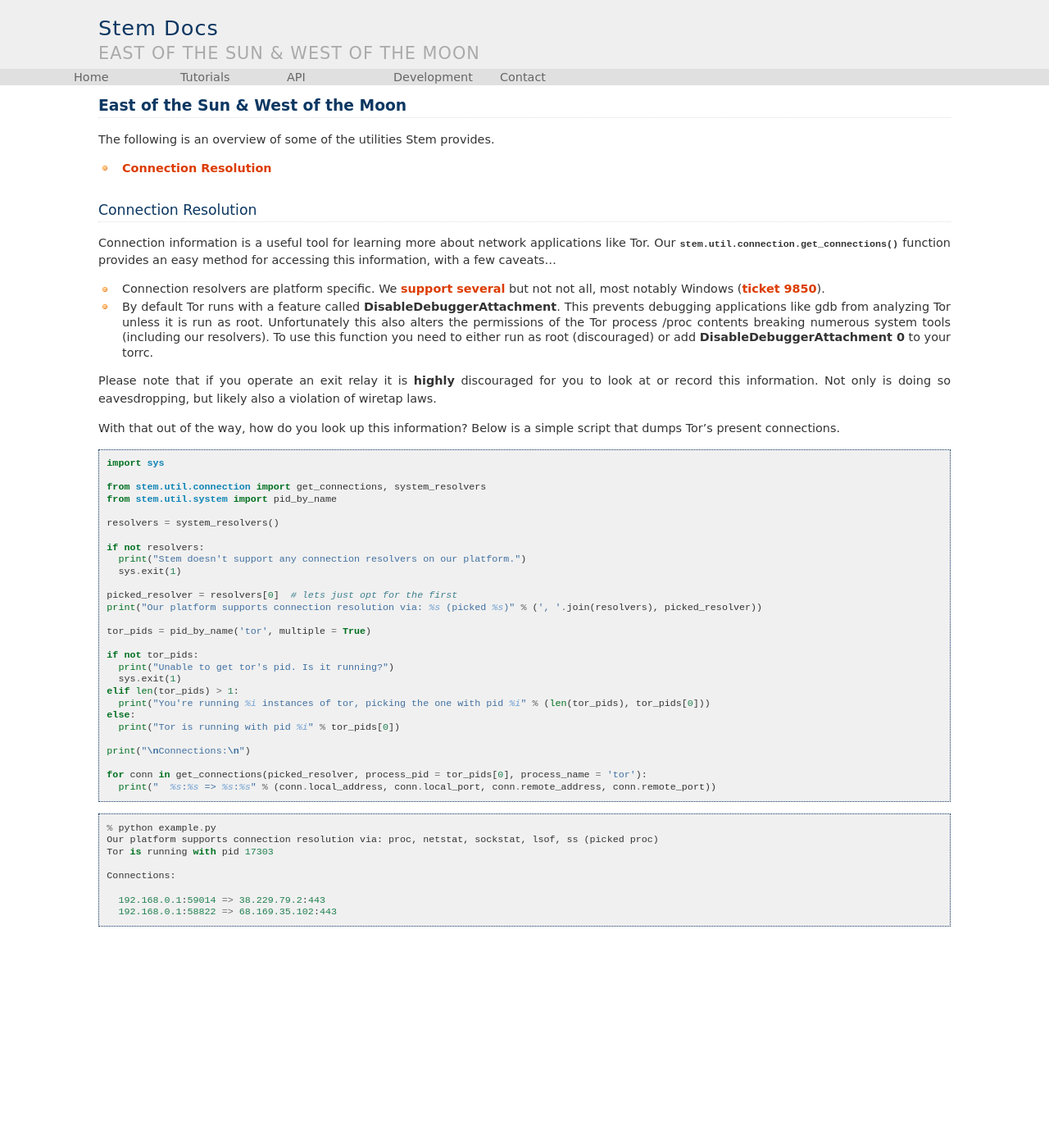
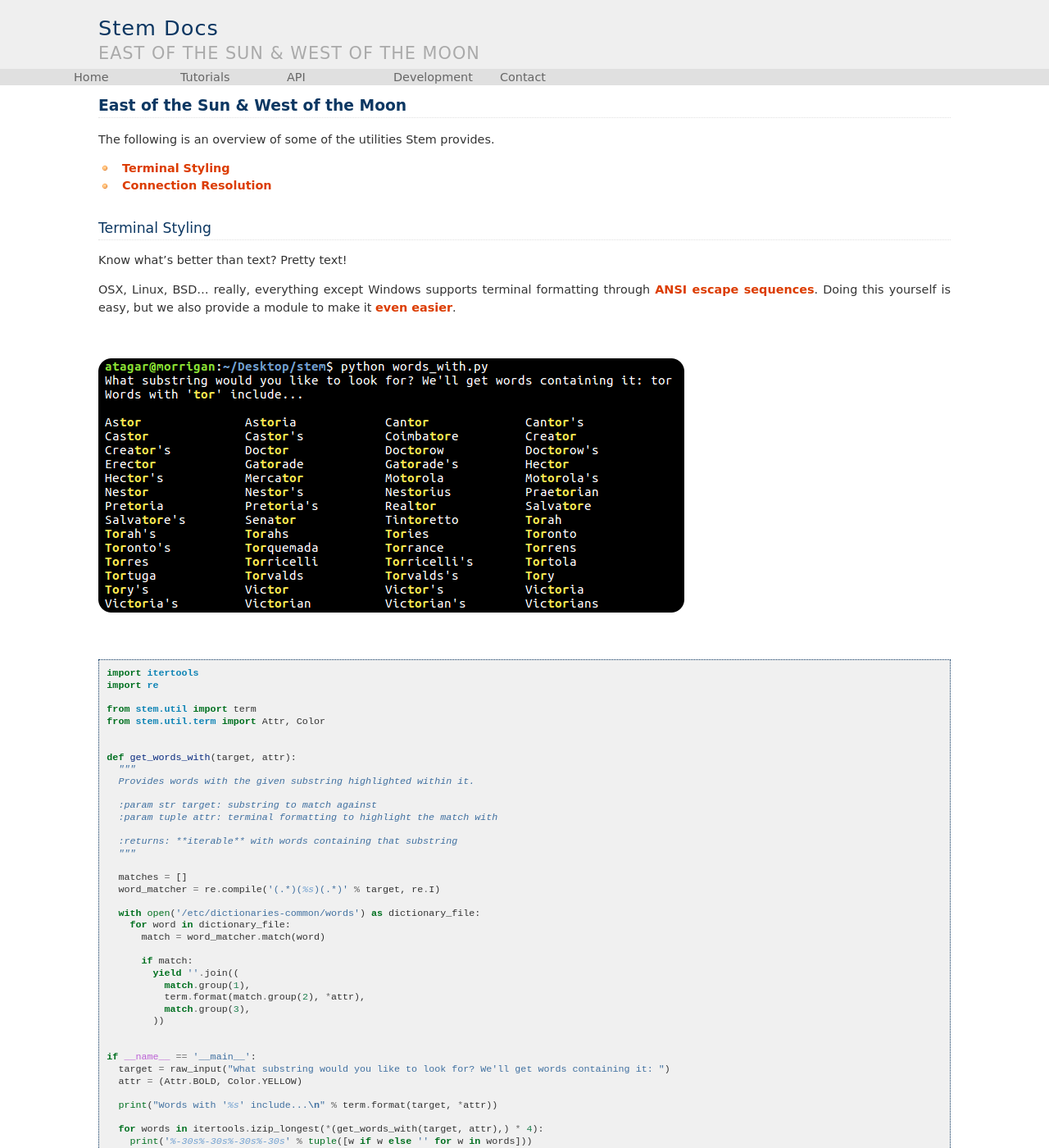
Before and after one commit to torproject/stem, a Sphinx documentation site: the page built from docs/tutorials/east_of_the_sun.rst, in a window 1280 px wide and 1400 px high. Shown: the whole window at 82% size. Built offline with Sphinx 7.4.7, drawn with Linux system fonts in a browser that asks for light colours.

Commit message:
Add stem.util.term to tutorials
Long ago I made a utilities tutorial with the plan for it to have a myriad of
tools, but year later it still just has our connection module. Long overdue we
add something. :P

```diff
--- /dev/null
+++ b/docs/_static/example/words_with.py
@@ -0,0 +1,40 @@
+import itertools
+import re
+
+from stem.util import term
+from stem.util.term import Attr, Color
+
+
+def get_words_with(target, attr):
+  """
+  Provides words with the given substring highlighted within it.
+
+  :param str target: substring to match against
+  :param tuple attr: terminal formatting to highlight the match with
+
+  :returns: **iterable** with words containing that substring
+  """
+
+  matches = []
+  word_matcher = re.compile('(.*)(%s)(.*)' % target, re.I)
+
+  with open('/etc/dictionaries-common/words') as dictionary_file:
+    for word in dictionary_file:
+      match = word_matcher.match(word)
+
+      if match:
+        yield ''.join((
+          match.group(1),
+          term.format(match.group(2), *attr),
+          match.group(3),
+        ))
+
+
+if __name__ == '__main__':
+  target = raw_input("What substring would you like to look for? We'll get words containing it: ")
+  attr = (Attr.BOLD, Color.YELLOW)
+
+  print("Words with '%s' include...\n" % term.format(target, *attr))
+
+  for words in itertools.izip_longest(*(get_words_with(target, attr),) * 4):
+    print('%-30s%-30s%-30s%-30s' % tuple([w if w else '' for w in words]))
--- a/docs/api.rst
+++ b/docs/api.rst
@@ -49,6 +49,7 @@ Utilities
 * `stem.util.conf <api/util/conf.html>`_ - Configuration file handling.
 * `stem.util.connection <api/util/connection.html>`_ - Connection and IP related utilities.
 * `stem.util.enum <api/util/enum.html>`_ - Enumeration class.
+* `stem.util.proc <api/util/proc.html>`_ - Resource and connection usage via proc contents.
 * `stem.util.str_tools <api/util/str_tools.html>`_ - String utilities.
 * `stem.util.system <api/util/system.html>`_ - Tools related to the local system.
 * `stem.util.term <api/util/term.html>`_ - Tools for interacting with the terminal.
--- a/docs/tutorials/east_of_the_sun.rst
+++ b/docs/tutorials/east_of_the_sun.rst
@@ -3,7 +3,30 @@ East of the Sun & West of the Moon
 
 The following is an overview of some of the utilities Stem provides.
 
+* :ref:`terminal-styling`
 * :ref:`connection-resolution`
+
+.. _terminal-styling:
+
+Terminal Styling
+----------------
+
+Know what's better than text? Pretty text!
+
+OSX, Linux, BSD... really, everything except Windows supports terminal
+formatting through `ANSI escape sequences
+<https://en.wikipedia.org/wiki/ANSI_escape_code#CSI_codes>`_. Doing this
+yourself is easy, but we also provide a module to make it `even easier
+<../api/util/term.html>`_.
+
+|
+
+.. image:: /_static/words_with.png
+
+|
+
+.. literalinclude:: /_static/example/words_with.py
+   :language: python
 
 .. _connection-resolution:
 
```
Also changed, not shown: docs/_static/words_with.png (added).
